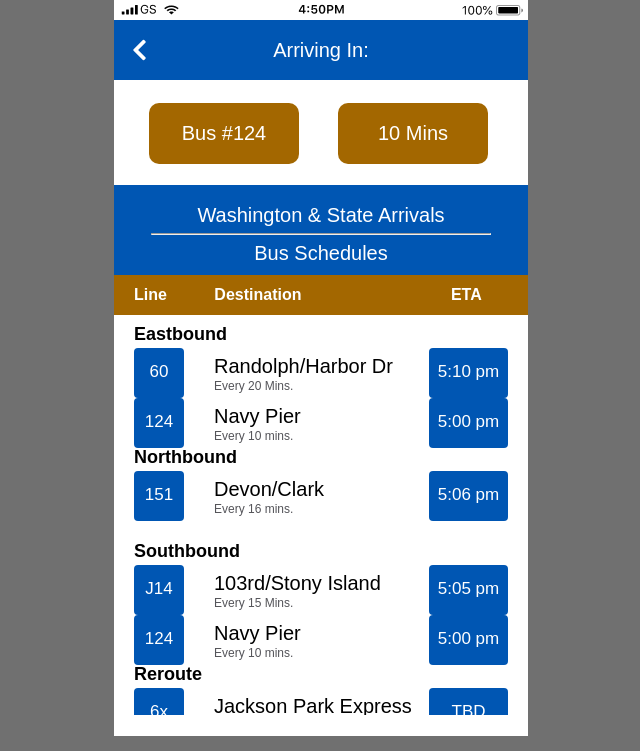
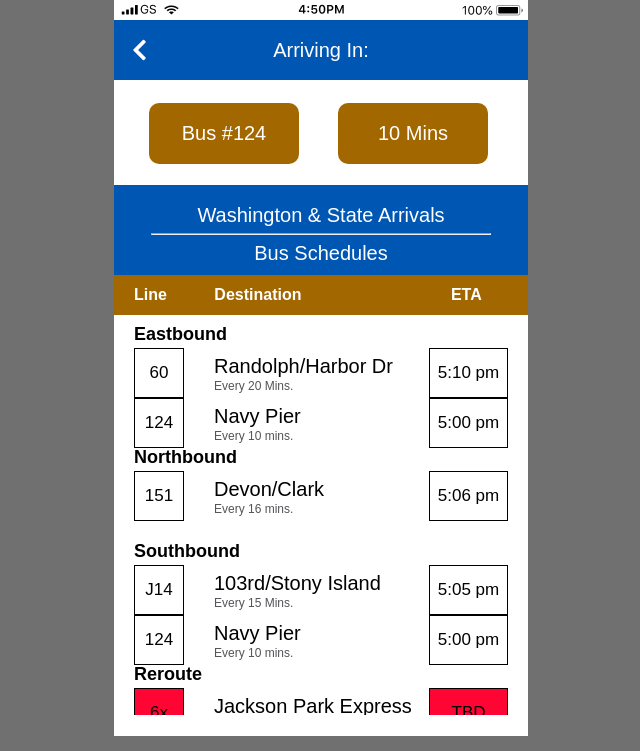
Before and after one commit to Saphyer/FE-Challenge, a plain HTML site: page index.html in a window 1280 px wide. Shown: the whole page, without its empty margins (319-959 px from the left). Drawn offline with Linux system fonts and the light colour scheme.

Commit message:
revision5

```diff
--- a/css/style.css
+++ b/css/style.css
@@ -155,15 +155,16 @@ display: none;
 }
 
 .li-line {
-  background-color: #0056B3;
-  color: #ffffff;
+  color: #000000;
   text-align: center;
   width: 50px;
   height: 50px;
   float: left;
   font-size: 17px;
   padding-top: 15px;
-  border-radius: 4px;
+  border-style: solid;
+  border-width: 1px;
+  border-color: #000000;
 }
 
 .li-dest {
@@ -179,15 +180,16 @@ display: none;
 }
 
 .li-eta {
-  background-color: #0056B3;
-  color: #ffffff;
+  color: #000000;
   text-align: center;
   width: 79px;
   height: 50px;
   float: left;
   font-size: 17px;
   padding-top: 15px;
-  border-radius: 4px;
+  border-style: solid;
+  border-width: 1px;
+  border-color: #000000;
 }
 
 .li-freq {
@@ -198,10 +200,14 @@ display: none;
   margin-top: -18px;
 }
 
+.reroute {
+  background-color: #FF0533;
+}
+
 .fade {
   opacity: 0.5;
 }
 
 .out {
-background-color: #B30021;
+background-color: #99999f;
 }
--- a/index.html
+++ b/index.html
@@ -77,9 +77,9 @@
            <div class="margin">
              <h2 class="direction">Reroute</h2>
              <ul>
-              <li class="li-line">6x<li>
+              <li class="li-line reroute">6x<li>
               <li class="li-dest">Jackson Park Express</li>
-              <li class="li-eta">TBD</li>
+              <li class="li-eta reroute">TBD</li>
               <li class="li-freq">N/A</li>
             </ul>
            </div>
```
